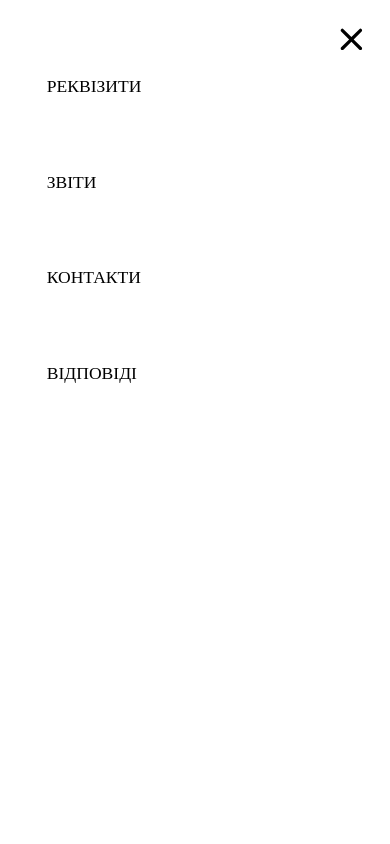
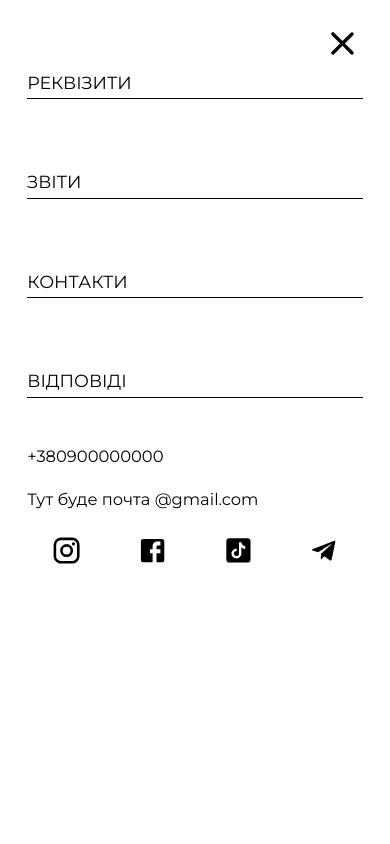
Before and after one commit to vladertec/NaVarti, a React (Create React App) app in the folder client/: page /NaVarti/NaVarti in a window 390 px wide. Both pictures are taken after a click on the icon 328 px from the left and 58 px from the top of the page. Shown: the top 844 px of the page. Built offline with nearby package versions, Linux system fonts and the light colour scheme; a web font is replaced by a local one.

Commit message:
update mobile donation and team components

```diff
--- a/client/src/components/DonationDetails/DonationDetails.jsx
+++ b/client/src/components/DonationDetails/DonationDetails.jsx
@@ -27,6 +27,7 @@ const DonationDetails = ({ details }) => {
                 {detail.description}
               </p>
             </div>
+
             <div className="donation-container__information-container">
               <div className="donation-container__number">
                 {detail.account}
@@ -39,6 +40,7 @@ const DonationDetails = ({ details }) => {
                   />
                 )}
               </div>
+
               <div className="donation-container__btn-container">
                 <button
                   className="donation-container__copy-btn"
--- a/client/src/components/DonationDetails/DonationDetails.scss
+++ b/client/src/components/DonationDetails/DonationDetails.scss
@@ -124,18 +124,21 @@
         &__information-container {
           @include flex-container;
           justify-content: space-between;
+          width: 100%;
+          gap: 1%;
         }
 
         &__number {
-          font-size: 2.2vw;
+          font-size: 2.3vw;
           padding: 1.2% 3.5%;
           font-weight: 500;
           @include flex-container;
           border-radius: $mobile-radius-border;
+          width: 66%;
         }
 
         &__btn-container {
-          margin-left: 1%;
+          width: 33%;
         }
 
         &__mobile-check-icon {
@@ -146,7 +149,7 @@
 
         &__mobile-copy-icon {
           display: block;
-          margin-left: 3%;
+          margin-left: 2%;
           font-size: 4vw;
           &:hover {
             color: $blue-color;
@@ -159,8 +162,7 @@
 
         &__information-btn {
           border-radius: $mobile-radius-border;
-          margin-left: 4%;
-          padding: 5% 16%;
+          padding: 5% 15%;
           font-size: 2.5vw;
           font-weight: 500;
         }
--- a/client/src/components/Header/Header.jsx
+++ b/client/src/components/Header/Header.jsx
@@ -46,59 +46,92 @@ const Header = () => {
             onClick={toggleMenu}
           />
         </div>
-        <div className={`menu-items ${menuOpen ? "open" : ""}`}>
+
+        <div className={`mobile-sidebar-menu ${menuOpen ? "open" : ""}`}>
           {menuOpen && (
             <CloseRoundedIcon
-              className="menu-items__close-icon"
+              className="mobile-sidebar-menu__close-icon"
               onClick={closeMenu}
             />
           )}
-          <ul>
-            <li>
+          <ul className="mobile-sidebar-menu__unordered-list">
+            <li className="mobile-sidebar-menu__list">
               <ScrollLink
                 to="donation-details"
                 spy={true}
                 smooth={true}
-                className="mobile-info-container__nav-item"
+                className="mobile-sidebar-menu__nav-item"
                 onClick={closeMenu}
               >
                 РЕКВІЗИТИ
               </ScrollLink>
             </li>
-            <li>
+            <li className="mobile-sidebar-menu__list">
               <ScrollLink
                 to="current-report"
                 spy={true}
                 smooth={true}
-                className="mobile-info-container__nav-item"
+                className="mobile-sidebar-menu__nav-item"
                 onClick={closeMenu}
               >
                 ЗВІТИ
               </ScrollLink>
             </li>
-            <li>
+            <li className="mobile-sidebar-menu__list">
               <ScrollLink
                 to="footer"
                 spy={true}
                 smooth={true}
-                className="mobile-info-container__nav-item"
+                className="mobile-sidebar-menu__nav-item"
                 onClick={closeMenu}
               >
                 КОНТАКТИ
               </ScrollLink>
             </li>
-            <li>
+            <li className="mobile-sidebar-menu__list">
               <ScrollLink
                 to="question"
                 spy={true}
                 smooth={true}
-                className="mobile-info-container__nav-item"
+                className="mobile-sidebar-menu__nav-item"
                 onClick={closeMenu}
               >
                 ВІДПОВІДІ
               </ScrollLink>
             </li>
           </ul>
+          <div className="mobile-sidebar-menu__info-container">
+            <p className="mobile-sidebar-menu__number">+380900000000</p>
+            <p className="mobile-sidebar-menu__email">
+              Тут буде почта @gmail.com
+            </p>
+            <div className="mobile-sidebar-menu__icon-container">
+              <a
+                className="mobile-sidebar-menu__socials-item"
+                href="https://www.instagram.com/na_varty_zyttya?igsh=MWF5OWNyNzI2ZTk0eg=="
+              >
+                <InstagramIcon className="mobile-sidebar-menu__social-icon" />
+              </a>
+              <a
+                className="mobile-sidebar-menu__socials-item"
+                href="https://www.facebook.com/profile.php?id=61554088658276"
+              >
+                <FacebookIcon className="mobile-sidebar-menu__social-icon" />
+              </a>
+              <a
+                className="mobile-sidebar-menu__socials-item mobile-sidebar-menu__socials-item--tiktok-icon"
+                href="https://www.facebook.com/profile.php?id=61554088658276"
+              >
+                <TikTokIcon />
+              </a>
+              <a
+                className="mobile-sidebar-menu__socials-item"
+                href="https://www.facebook.com/profile.php?id=61554088658276"
+              >
+                <TelegramIcon className="mobile-sidebar-menu__social-icon" />
+              </a>
+            </div>
+          </div>
         </div>
       </div>
 
--- a/client/src/components/Header/Header.scss
+++ b/client/src/components/Header/Header.scss
@@ -79,16 +79,14 @@
     padding: 4% 8%;
     border: 1px solid #ccc;
     box-shadow: 0 0 4px 4px rgba(0, 0, 0, 0.2);
+
     .logo-container {
       width: 25%;
     }
+
     .mobile-info-container {
       width: 70%;
       @include flex-container;
-
-      &__nav-item {
-        font-size: 4.5vw;
-      }
 
       &__center {
         @include flex-container;
@@ -115,45 +113,88 @@
       }
     }
 
-    .info-container {
-      display: none;
-    }
-  }
-
-  .menu-items {
+    .mobile-sidebar-menu {
       position: fixed;
       top: 0;
       right: 0;
       width: 100%;
       height: 100vh;
+      padding: 0 7%;
       background-color: #ffffff;
       transition: transform 0.3s ease-in-out;
       z-index: 1;
       transform: translateX(100%);
+      font-family: $font-montserrat;
+
+      &.open {
+        transform: translateX(0);
+      }
+
       &__close-icon {
-      font-size: 12vw;
+        font-size: 10.5vw;
         float: right;
-      padding: 1%;
-      margin: 4% 4% 0 0;
+        margin-top: 7%;
+      }
+
+      &__unordered-list {
+        list-style-type: none;
+        margin-top: 20%;
+        &:hover {
+          background-color: #f0f0f0;
         }
       }
 
-  .menu-items.open {
-    transform: translateX(0);
-  }
-
-  .menu-items ul {
-    list-style-type: none;
-    padding: 0;
-    margin-top: 10%;
-  }
-
-  .menu-items ul li {
-    padding: 10% 12%;
+      &__list {
+        margin-top: 20%;
+        padding: 2% 0;
         cursor: pointer;
-  }
-
-  .menu-items ul li:hover {
+        border-bottom: 1px solid black;
+        &:hover {
           background-color: #f0f0f0;
         }
       }
+
+      &__nav-item {
+        font-size: 4.5vw;
+        font-weight: 400;
+      }
+
+      &__number {
+        margin-top: 15%;
+        font-size: 4.2vw;
+        font-weight: 400;
+      }
+
+      &__email {
+        margin-top: 8%;
+        font-size: 4.2vw;
+        font-weight: 400;
+      }
+
+      &__icon-container {
+        margin-top: 8%;
+        display: flex;
+        align-items: center;
+        justify-content: space-between;
+        padding: 0 7%;
+      }
+
+      &__socials-item {
+        display: inline-block;
+      }
+
+      &__social-icon {
+        font-size: 8vw;
+      }
+
+      &__socials-item--tiktok-icon {
+        width: 10%;
+        height: auto;
+      }
+    }
+
+    .info-container {
+      display: none;
+    }
+  }
+}
--- a/client/src/components/MainTitle/MainTitle.scss
+++ b/client/src/components/MainTitle/MainTitle.scss
@@ -66,6 +66,7 @@
 
     &__btn--help {
       background-color: white;
+      color: black;
       &:hover {
         padding: 1.3% 0;
         border: 1px solid black;
--- a/client/src/components/OurTeam/OurTeam.scss
+++ b/client/src/components/OurTeam/OurTeam.scss
@@ -12,14 +12,20 @@
   }
 
   .team-card {
-    margin-top: 8%;
-    display: flex;
-    padding: 2% 2%;
-    justify-content: center;
-    border-radius: $radius-border;
     background-color: $grey-color;
+    &__desktop-list-card {
+      margin-top: 8%;
+      display: flex;
+      padding: 2% 2%;
+      justify-content: center;
+      border-radius: $radius-border;
+    }
 
     &__slider {
+      display: none;
+    }
+
+    &__mobile-slider {
       display: none;
     }
 
@@ -70,6 +76,14 @@
       margin-top: 20%;
       border-radius: $mobile-radius-border;
 
+      &__desktop-list-card {
+        display: none;
+      }
+
+      &__mobile-slider {
+        display: block;
+      }
+
       &__card {
         padding: 8% 8%;
       }
@@ -95,6 +109,10 @@
         font-size: 2.5vw;
         margin-top: 5%;
       }
+    }
+
+    .slick-prev, .slick-next {
+      display: none !important;
     }
 
     .slick-dots {
--- a/client/src/components/Question/Question.scss
+++ b/client/src/components/Question/Question.scss
@@ -28,6 +28,7 @@
     margin-top: 3%;
     border-bottom: 1px solid #333;
     overflow: hidden;
+    color: black;
   }
 
   &__question-btn {
--- a/client/src/components/WebsiteBody/WebsiteBody.jsx
+++ b/client/src/components/WebsiteBody/WebsiteBody.jsx
@@ -12,7 +12,15 @@ function WebsiteBody() {
         <Routing />
       </div>
       <Footer />
-      <ScrollUp showUnder={160} className="website-body__scroll-top">
+      <ScrollUp
+        showUnder={160}
+        easing="easeInOutQuint"
+        duration={2000}
+        style={{
+          bottom: 60,
+          right: 45,
+        }}
+      >
         <ArrowUpwardRoundedIcon className="website-body__scroll-top-icon" />
       </ScrollUp>
     </div>
--- a/client/src/components/WebsiteBody/WebsiteBody.scss
+++ b/client/src/components/WebsiteBody/WebsiteBody.scss
@@ -20,8 +20,8 @@
   @include phone {
     background-image: url("../../../public/img/mobileBackground/mainTitle.png");
 
-    &__scroll-top {
-      display: none;
+    &__scroll-top-icon {
+      display: none !important;
     }
   }
 }
--- a/client/src/views/Home/Home.jsx
+++ b/client/src/views/Home/Home.jsx
@@ -12,7 +12,6 @@ import Partners from "../../components/Partners/Partners"
 import Volunteers from "../../components/Volunteers/Volunteers"
 
 const Home = () => {
-
   const donationDetails = [
     {
       description: "Гривня 🇺🇦",
```
Also changed, not shown: client/src/components/OurTeam/OurTeam.jsx (+16 -20 lines). Lines whose indentation alone changed are shown as unchanged.
